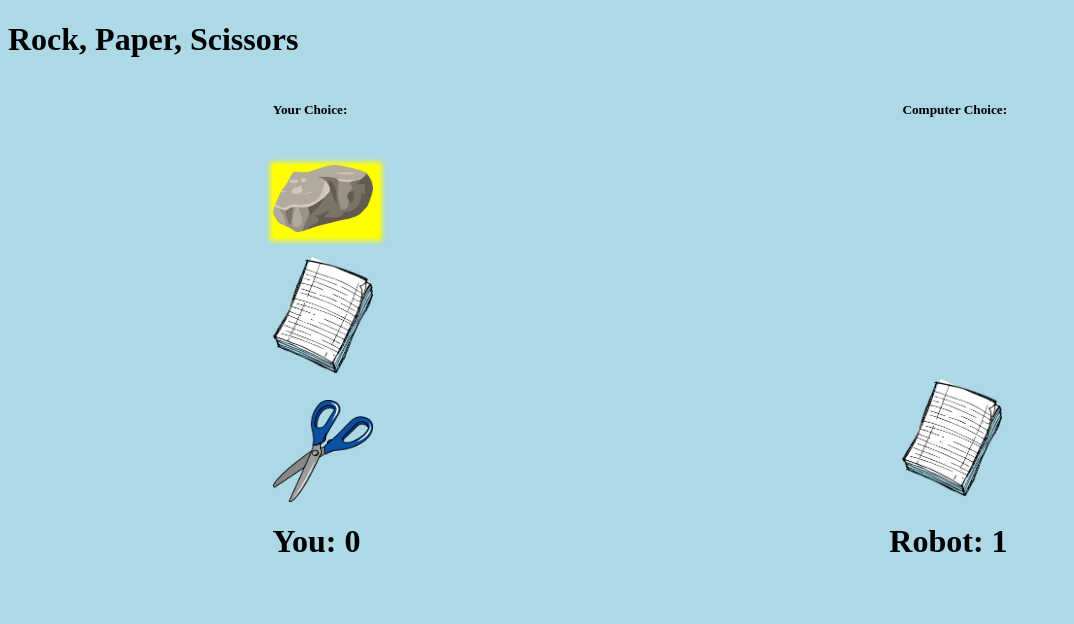
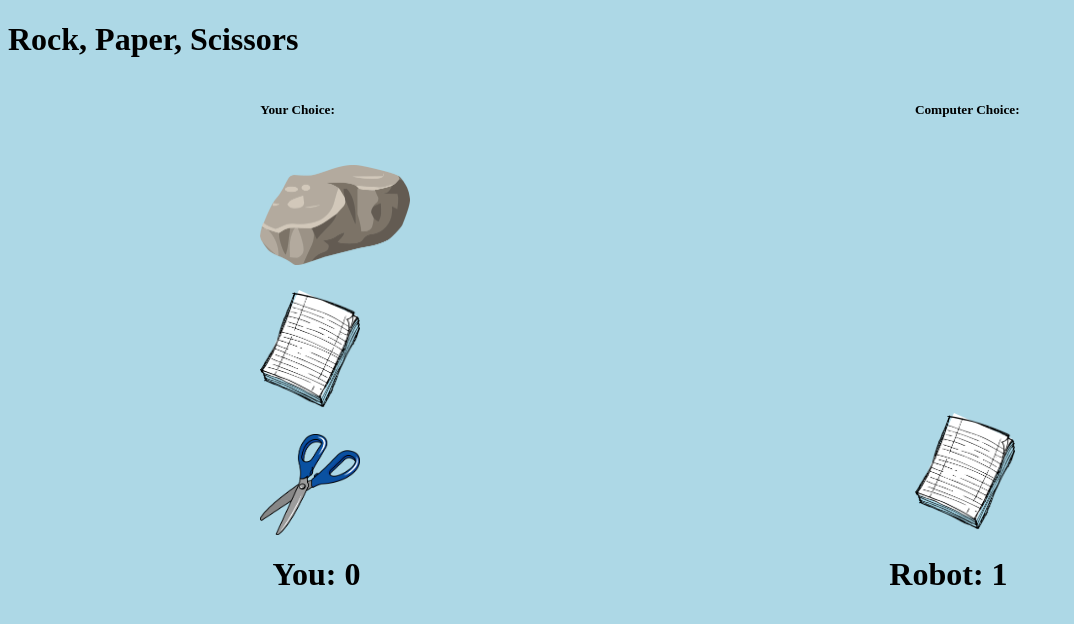
Before and after one commit to sudo-omar/RockPaperScissors, a plain HTML site: page index.html in a window 1280 px wide. Both pictures are taken after a click on the picture 322 px from the left and 198 px from the top of the page. Shown: the whole page, without its empty margins (0-1074 px from the left). Drawn offline with Linux system fonts and the light colour scheme.

Commit message:
size change instead of highlighting

```diff
--- a/index.html
+++ b/index.html
@@ -13,9 +13,9 @@
     <div id="choices">
         <div id="yourChoice">
             <h5>Your Choice:</h5>
-            <img src="photos/rock.png" id="rock" class="this">
-            <img src="photos/paper.png" id="paper">
-            <img src="photos/scissors.png" id="scissors">
+            <img src="photos/rock.png" id="rock" class="choice">
+            <img src="photos/paper.png" id="paper" class="choice">
+            <img src="photos/scissors.png" id="scissors" class="choice">
         </div>
         <div id="computerChoice">
             <h5>Computer Choice:</h5>
--- a/style.css
+++ b/style.css
@@ -7,12 +7,16 @@ body {
 }
 img {
     width: 100px;
+}
 
-}
 #yourChoice {
     display: flex;
     flex-direction: column;
     gap: 25px;
+}
+.choice:hover {
+    width: 150px;
+    transition: all 2s;
 }
 
 #computerChoice {
@@ -31,6 +35,13 @@ img {
 }
 
 .pop {
-    box-shadow: 3px 3px 5px 6px yellow;
-    background-color: yellow;
+    width: 150px;
+    transition: all 2s;
 }
+#rock, #paper, #scissors {
+    transition: all 2s;
+}
+
+#outcome {
+    text-align: center;
+}
```
